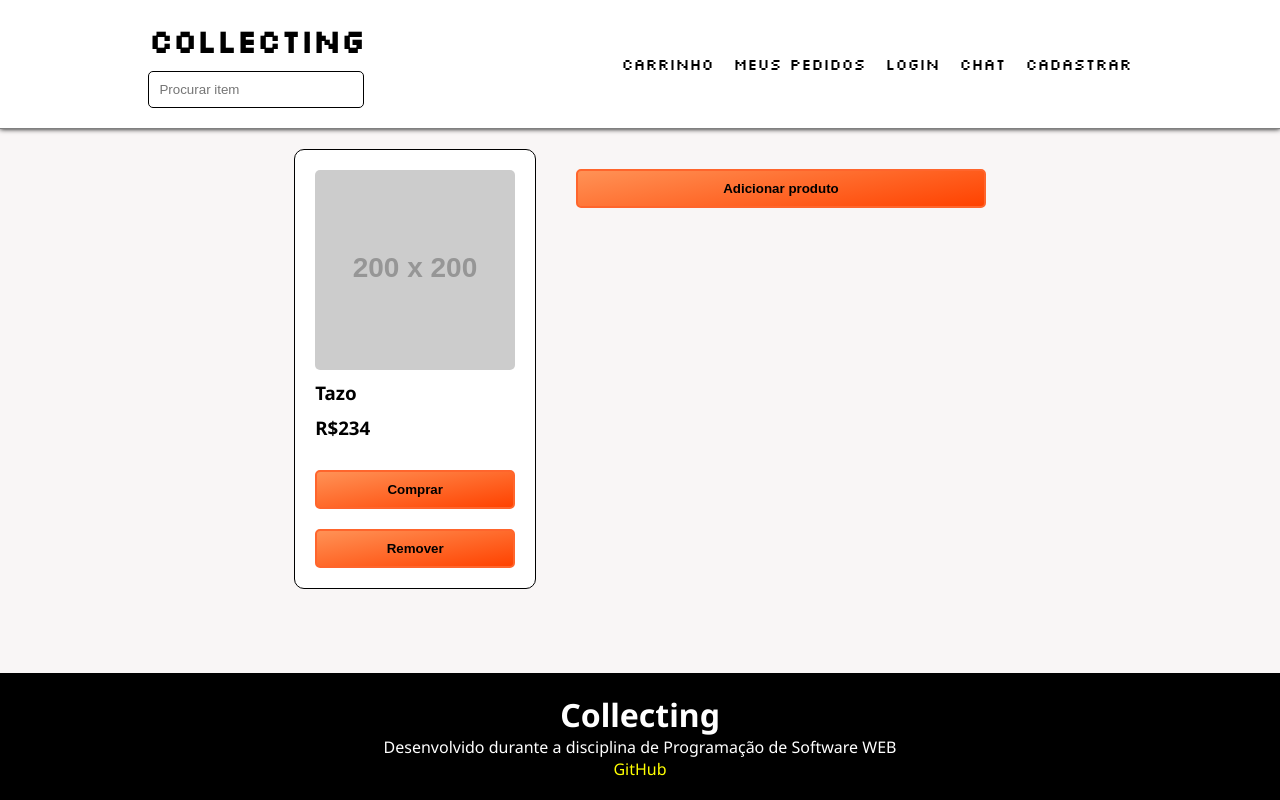
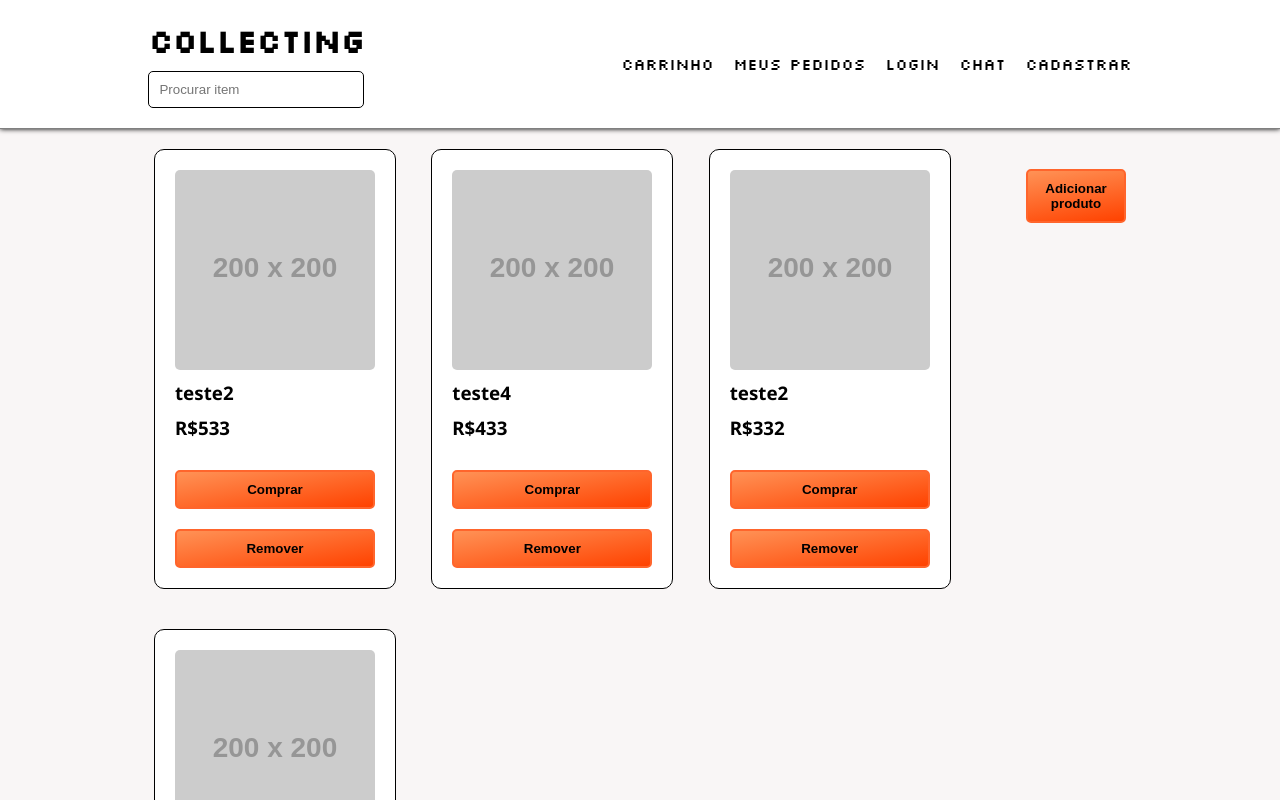
Before and after one commit to stevansantana/Collecting, a React (Create React App) app: page / in a window 1280 px wide. Shown: the top 800 px of the page. Built offline with nearby package versions, Linux system fonts and the light colour scheme; data requests are answered from the project's data file.

Commit message:
Melhora das funcionalidades

```diff
--- a/db.json
+++ b/db.json
@@ -2,9 +2,27 @@
   "products": [
     {
       "linkImg": "https://via.placeholder.com/200",
-      "name": "Tazo",
-      "price": "234",
-      "id": 1
+      "name": "teste2",
+      "price": "533",
+      "id": 2
+    },
+    {
+      "linkImg": "https://via.placeholder.com/200",
+      "name": "teste4",
+      "price": "433",
+      "id": 4
+    },
+    {
+      "linkImg": "https://via.placeholder.com/200",
+      "name": "teste2",
+      "price": "332",
+      "id": 5
+    },
+    {
+      "linkImg": "https://via.placeholder.com/200",
+      "name": "teste5",
+      "price": "42",
+      "id": 6
     }
   ]
 }
--- a/src/components/layout/Button/Button.module.css
+++ b/src/components/layout/Button/Button.module.css
@@ -1,7 +1,7 @@
 .button_area {
     background: rgb(255, 146, 86);
     background: linear-gradient(170deg, rgba(255, 146, 86, 1) 0%, rgba(255, 66, 0, 1) 100%);
-    width: 100%;
+    width: 100px;
     padding: 10px 0px;
     border: 2px solid rgb(255, 101, 44);
     border-radius: 5px;
--- a/src/components/pages/EditPage/EditPage.jsx
+++ b/src/components/pages/EditPage/EditPage.jsx
@@ -1,6 +1,6 @@
 import axios from 'axios'
 import { useState } from 'react'
-import { useParams } from 'react-router-dom'
+import { useNavigate, useParams } from 'react-router-dom'
 import Input from '../../form/Input/Input'
 import Button from '../../layout/Button/Button'
 import styles from './EditPage.module.css'
@@ -15,18 +15,23 @@ export default function EditPage() {
     const [product, setProduct] = useState([])
     const [newName, setNewName] = useState()
     const [newPrice, setNewPrice] = useState()
+    const navigate = useNavigate();
 
+    // Get produto pelo id
     useState(() => {
         api.get(`/${id}`)
             .then(resp => setProduct(resp.data))
     }, [])
 
+    // Atualiza os dados do produto
     function updateProduct() {
         api.put(`/${id}`, {
             linkImg: product.linkImg,
             name: newName || product.name,
             price: newPrice || product.price
         })
+        // Leva para página anterior
+        navigate(-1)
     }
 
 
--- a/src/components/pages/Home/Home.jsx
+++ b/src/components/pages/Home/Home.jsx
@@ -18,18 +18,20 @@ export default function Home() {
     const [products, setProducts] = useState([])
 
     useEffect(() => {
-        api.get('/').then(response =>{
+        api.get('/').then(response => {
             setProducts(response.data)
         })
     }, [])
 
-    function removeProducts(id){
-        api.delete(`/${id}`)
+    function removeProducts(id) {
+        api.delete(`/${id}`);
+        window.location.reload(false)
     }
 
     return (
         <main className={styles.products_container}>
             {/* Verifica se tem algum produto cadastrado e renderiza os produtos */}
+            <div className={styles.card_container}>
                 {products.length > 0 &&
                     products.map((produto) =>
                         <CardProduto
@@ -46,8 +48,9 @@ export default function Home() {
                 {products.length === 0 &&
                     <h1>Não há produtos cadastrados :(</h1>
                 }
+            </div>
 
-            <div>
+            <div className={styles.redirect_button}>
                 <Link to={'/new-product'}>
                     <Button conteudoBtn='Adicionar produto' />
                 </Link>
--- a/src/components/pages/Home/Home.module.css
+++ b/src/components/pages/Home/Home.module.css
@@ -1,6 +1,6 @@
 @import url('https://fonts.googleapis.com/css2?family=Noto+Sans:wght@400;700&display=swap');
 
-.products_container {
+.products_container{
     display: flex;
     width: 80vw;
     justify-content: center;
@@ -8,20 +8,25 @@
     gap: 40px;
     margin: 0px auto;
     margin-bottom: 20px;
-    position: relative;
     font-family: 'Noto Sans', sans-serif;
 }
 
-
-
-.products_container main > div{
-    display: flex;
+.products_container .card_container{
+    display: grid;
+    grid-template-areas: '1 2 3';
+    row-gap: 40px;
+    width: 65vw;
 }
 
 
-.products_container div button{
-    padding: 10px;
+.products_container .redirect_button{
+    position: sticky;
+    top: 129px;
+    width: fit-content;
+    height: fit-content;
+
 }
+
 
 @media (max-width: 360px) {
     .products_container {
--- a/src/components/pages/NovoProduto/NovoProduto.jsx
+++ b/src/components/pages/NovoProduto/NovoProduto.jsx
@@ -3,6 +3,7 @@ import Button from '../../layout/Button/Button'
 import Input from '../../form/Input/Input'
 import { useState } from 'react'
 import axios from 'axios'
+import {useNavigate} from 'react-router-dom'
 
 const api = axios.create({
     baseURL: `http://localhost:5000/products`
@@ -12,6 +13,7 @@ export default function NovoProduto() {
 
     const [productName, setProductName] = useState()
     const [productPrice, setProductPrice] = useState()
+    const navigate = useNavigate();
 
     function postProduct() {
         api.post('/', {
@@ -19,6 +21,7 @@ export default function NovoProduto() {
             name: productName || 'Sem nome',
             price: productPrice || 0
         })
+        navigate('/')
     }
 
     return (
```
Lines whose indentation alone changed are shown as unchanged.
